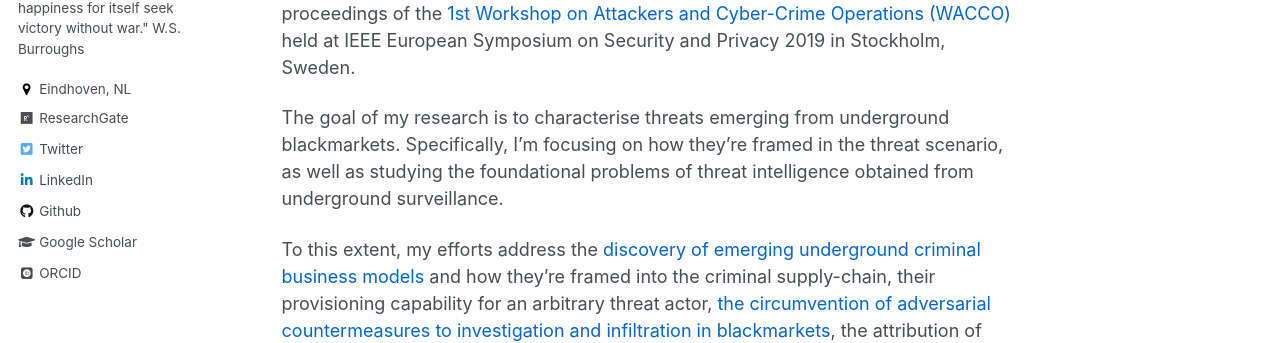
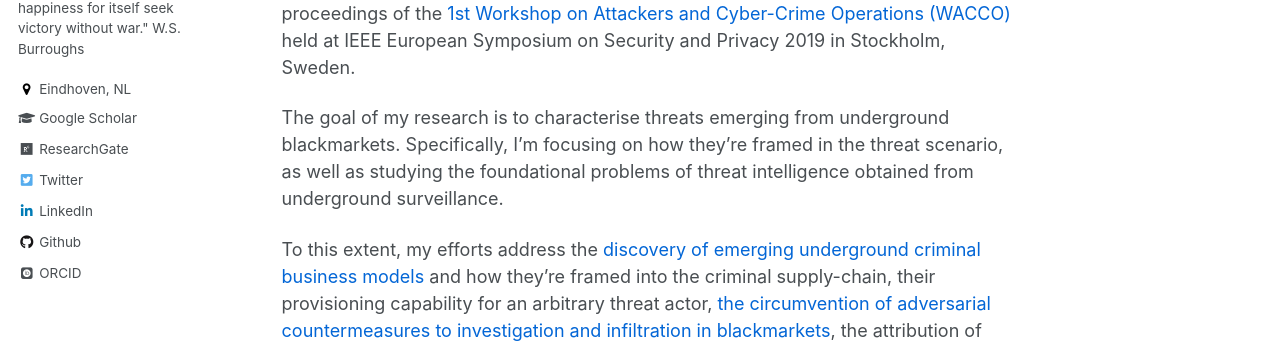
Before and after one commit to michelecampobasso/michelecampobasso.github.io, a Jekyll site: the page built from _pages/about.md, in a window 1280 px wide. Shown: the part 419-762 px from the top of the page. Built offline with Jekyll 4.4.1, drawn with Linux system fonts in a browser that asks for light colours; some web fonts are replaced.

Commit message:
Update author-profile.html

```diff
--- a/_includes/author-profile.html
+++ b/_includes/author-profile.html
@@ -33,6 +33,9 @@
       {% endif %}
       {% if author.email %}
         <li><a href="mailto:{{ author.email }}"><i class="fas fa-fw fa-envelope" aria-hidden="true"></i> {{ site.data.ui-text[site.locale].email_label | default: "Email" }}</a></li>
+      {% endif %}
+      {% if author.googlescholar %}
+        <li><a href="{{ author.googlescholar }}"><i class="fas fa-fw fa-graduation-cap"></i> Google Scholar</a></li>
       {% endif %}
       {% if author.keybase %}
         <li><a href="https://keybase.io/{{ author.keybase }}"><i class="fas fa-fw fa-key" aria-hidden="true"></i> Keybase</a></li>
@@ -103,9 +106,6 @@
       {% if author.vine %}
         <li><a href="https://vine.co/u/{{ author.vine }}"><i class="fab fa-fw fa-vine" aria-hidden="true"></i> Vine</a></li>
       {% endif %}
-      {% if author.googlescholar %}
-        <li><a href="{{ author.googlescholar }}"><i class="fas fa-fw fa-graduation-cap"></i> Google Scholar</a></li>
-      {% endif %}
       {% if author.pubmed %}
         <li><a href="{{ author.pubmed }}"><i class="ai ai-pubmed-square ai-fw"></i> PubMed</a></li>
       {% endif %}
```
